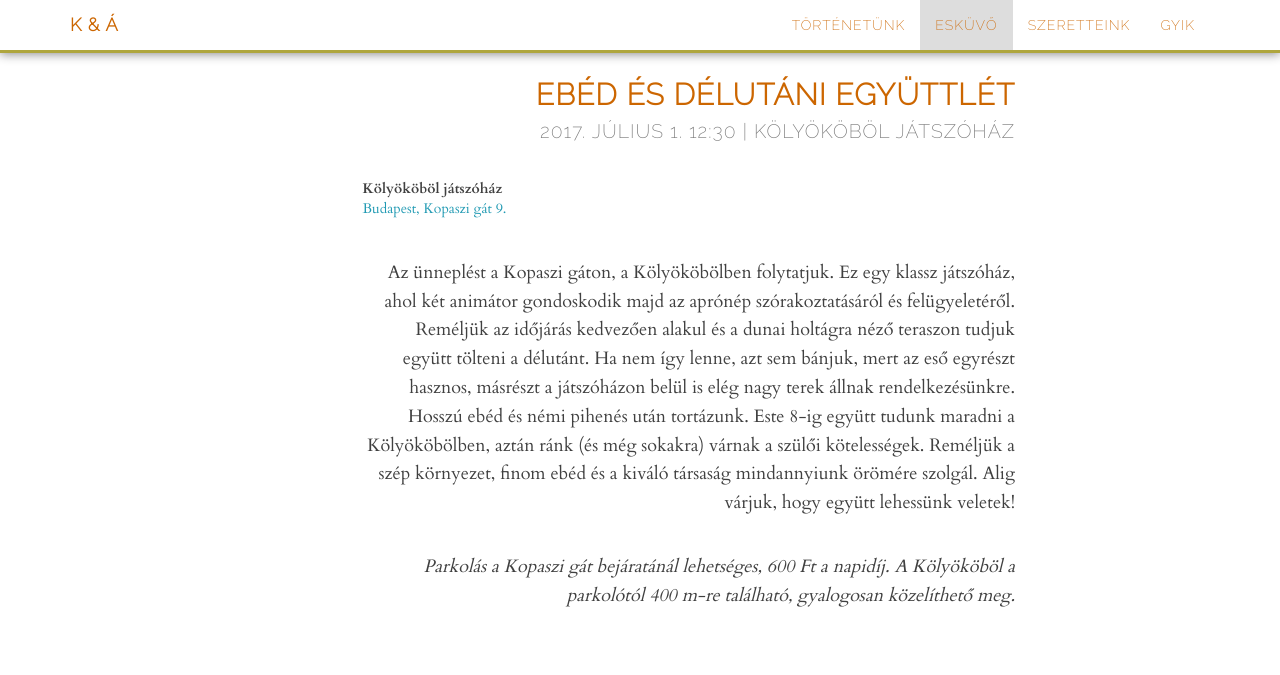
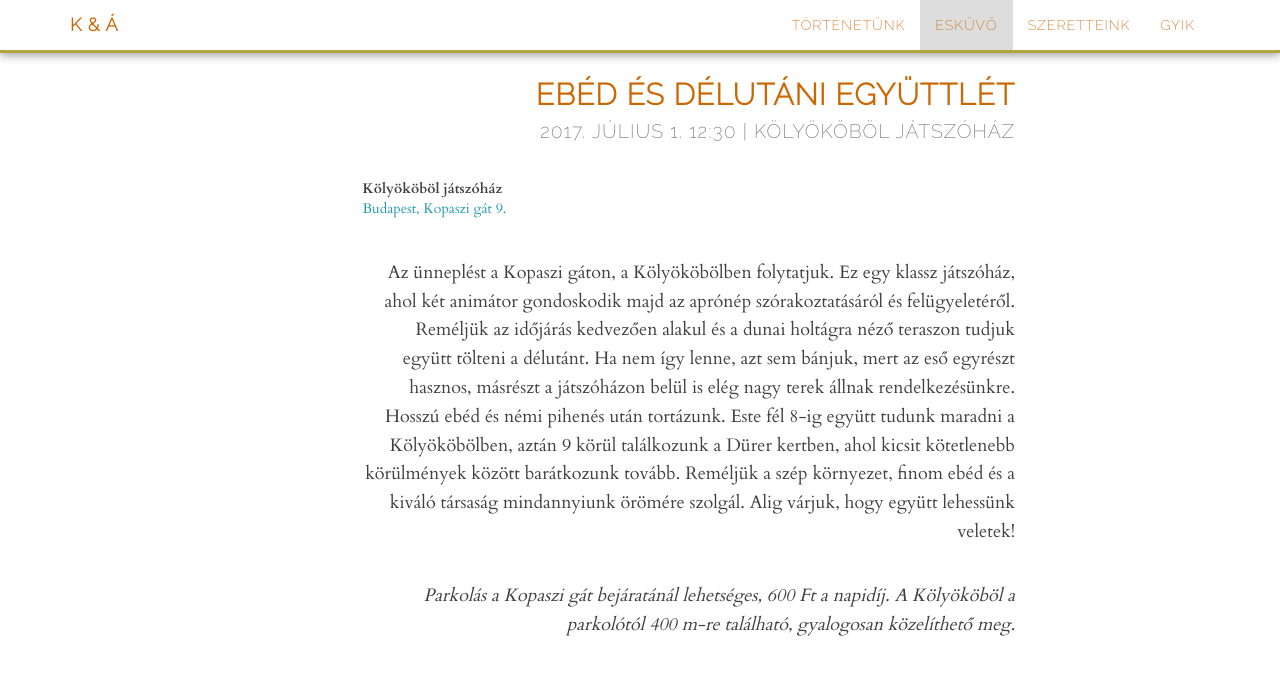
Before and after one commit to klaudiaesakos/klaudiaesakos.github.io, a Jekyll site: the page built from celebrations.html, in a window 1280 px wide and 900 px high, scrolled down 813 px, cut to the strip 0-692 px from the top of the window. Shown: the top 675 px of the strip. Built offline with Jekyll 4.4.1, drawn with Linux system fonts in a browser that asks for light colours.

Commit message:
Update _config.yml

```diff
--- a/_config.yml
+++ b/_config.yml
@@ -41,7 +41,7 @@ events:
       <<: *templom_location
     - name: Ebéd és délutáni együttlét
       date: 2017. július 1. 12:30 | Kölyököböl játszóház
-      description: Az ünneplést a Kopaszi gáton, a Kölyököbölben folytatjuk. Ez egy klassz játszóház, ahol két animátor gondoskodik majd az aprónép szórakoztatásáról és felügyeletéről. Reméljük az időjárás kedvezően alakul és a dunai holtágra néző teraszon tudjuk együtt tölteni a délutánt. Ha nem így lenne, azt sem bánjuk, mert az eső egyrészt hasznos, másrészt a játszóházon belül is elég nagy terek állnak rendelkezésünkre. Hosszú ebéd és némi pihenés után tortázunk. Este 8-ig együtt tudunk maradni a Kölyököbölben, aztán ránk (és még sokakra) várnak a szülői kötelességek. Reméljük a szép környezet, finom ebéd és a kiváló társaság mindannyiunk örömére szolgál. Alig várjuk, hogy együtt lehessünk veletek!
+      description: Az ünneplést a Kopaszi gáton, a Kölyököbölben folytatjuk. Ez egy klassz játszóház, ahol két animátor gondoskodik majd az aprónép szórakoztatásáról és felügyeletéről. Reméljük az időjárás kedvezően alakul és a dunai holtágra néző teraszon tudjuk együtt tölteni a délutánt. Ha nem így lenne, azt sem bánjuk, mert az eső egyrészt hasznos, másrészt a játszóházon belül is elég nagy terek állnak rendelkezésünkre. Hosszú ebéd és némi pihenés után tortázunk. Este fél 8-ig együtt tudunk maradni a Kölyököbölben, aztán 9 körül találkozunk a Dürer kertben, ahol kicsit kötetlenebb körülmények között barátkozunk tovább. Reméljük a szép környezet, finom ebéd és a kiváló társaság mindannyiunk örömére szolgál. Alig várjuk, hogy együtt lehessünk veletek!
       transportation: Parkolás a Kopaszi gát bejáratánál lehetséges, 600 Ft a napidíj. A Kölyököböl a parkolótól 400 m-re található, gyalogosan közelíthető meg.
       <<: *kolyokobol_location
 
```
